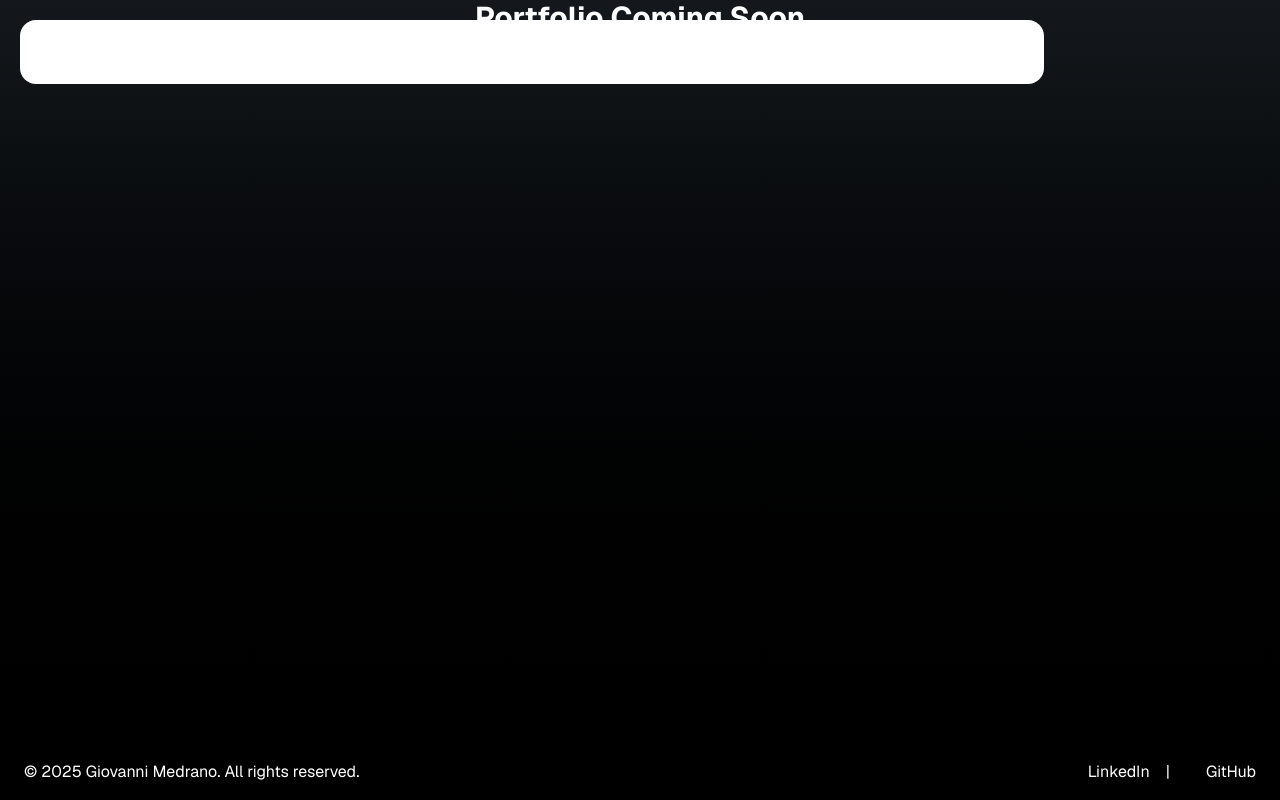
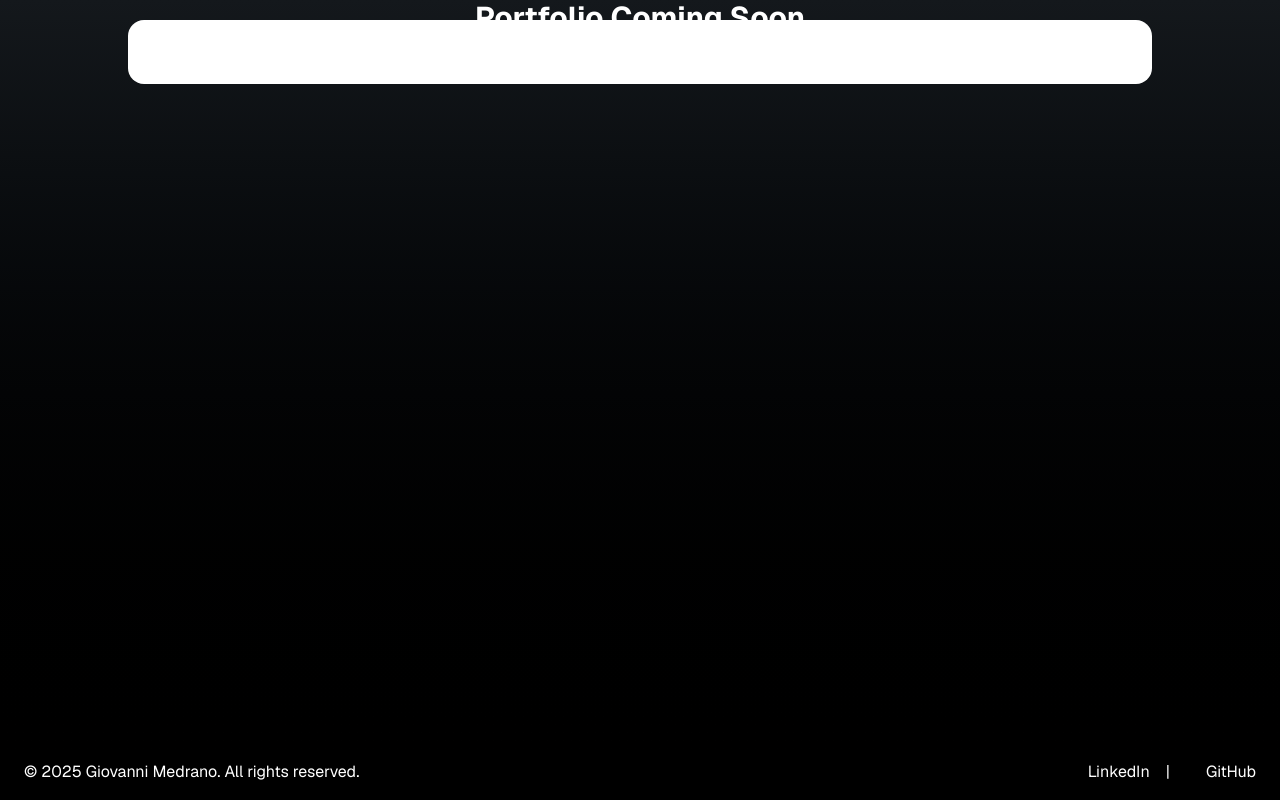
Before and after one commit to TechnicallyGio/GM-Portfolio, a Next.js app: page /work in a window 1280 px wide. Built offline with nearby package versions, Linux system fonts and the light colour scheme; some icons are missing.

Commit message:
Update Navigation.tsx

```diff
--- a/src/app/_components/Navigation.tsx
+++ b/src/app/_components/Navigation.tsx
@@ -23,8 +23,8 @@ export function Navigation() {
     <nav
       className={`fixed z-50 flex h-16 items-center justify-between px-5 transition-all duration-300 ${
         scrolled
-          ? "bg-base-100 top-0 mx-auto w-full shadow-lg" // Desktop
-          : "bg-base-100 top-5 right-5 left-5 w-auto rounded-2xl shadow-none md:w-4/5" // Mobile
+          ? "bg-base-100 top-0 right-0 left-0 mx-auto w-full shadow-lg md:right-auto md:left-auto md:w-4/5" // Desktop: centered 80% width when scrolled
+          : "bg-base-100 top-5 right-5 left-5 mx-auto w-auto rounded-2xl shadow-none md:w-4/5" // Mobile
       }`}
     >
       <div className="navbar-start flex w-full items-center md:w-auto md:justify-start">
```
